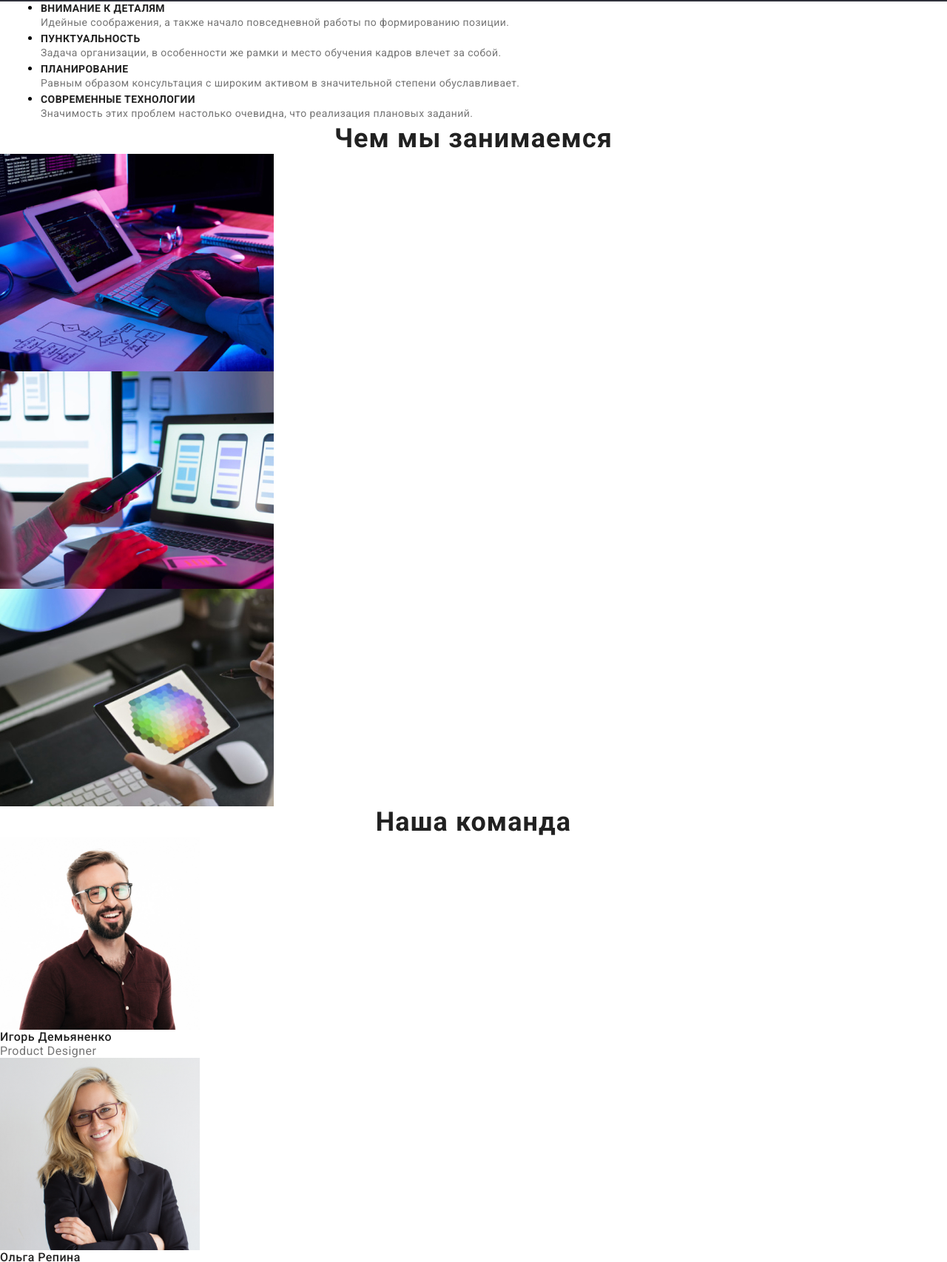
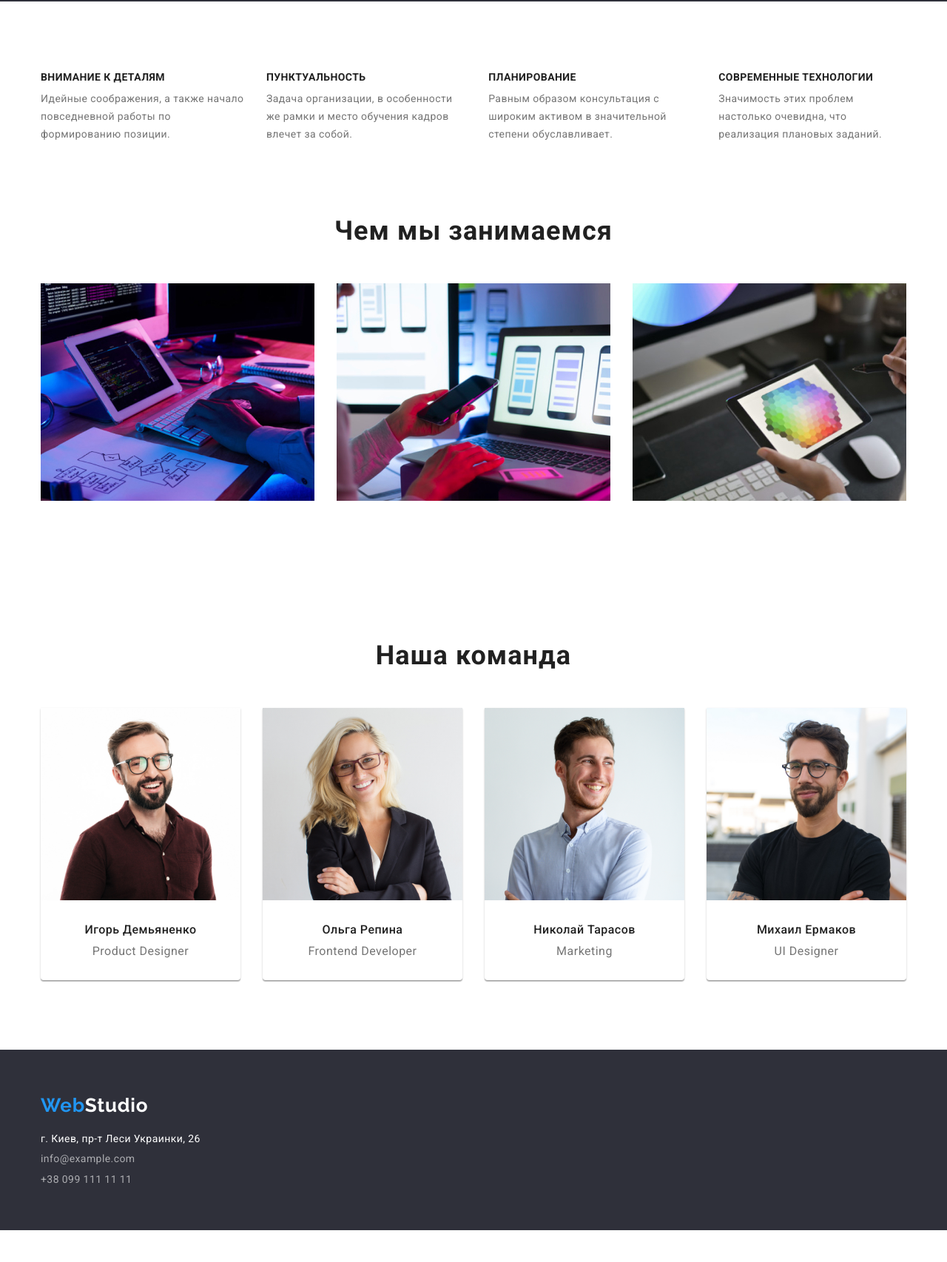
Before and after one commit to Julija100/goit-markup-hw-03, a plain HTML site: page index.html in a window 1280 px wide. Shown: the part 677-2383 px from the top of the page at 74% size. After the commit the page ends 2340 px from the top, so only its background shows below. Drawn offline with nearby package versions, Linux system fonts and the light colour scheme.

Commit message:
Add styles to studio page

```diff
--- a/css/style.css
+++ b/css/style.css
@@ -108,7 +108,7 @@ img {
   color: var(--title-text-color);
 }
 .navigation-list-link :hover,
-:focus {
+.navigation-list-link :focus {
   color: var(--accent-color);
 }
 .navigation-list-link.current {
@@ -123,7 +123,7 @@ img {
   color: var(--primary-text-color);
 }
 .header-contacts-link :hover,
-:focus {
+.header-contacts-link :focus {
   color: var(--accent-color);
 }
 /*=====HEADER END=====*/
@@ -171,11 +171,20 @@ img {
 }
 .button-secondary {
 }
-
 /*=====HERO END=====*/
 
-/*=====COMPONENTS=====*/
+/*=====ABOUT-US=====*/
+.about-us .container {
+  margin-top: 94px;
+}
 
+.about-us-theme {
+  display: flex;
+  justify-content: space-between;
+  gap: 30px;
+  width: 1170px;
+  height: 101px;
+}
 .about-us-h3 {
   font-weight: bold;
   font-size: 14px;
@@ -190,7 +199,63 @@ img {
   line-height: 1.714;
   letter-spacing: 0.03em;
   color: var(--primary-text-color);
+  margin-top: 10px;
 }
+/*=====ABOUT-US END=====*/
+
+/*=====WHAT WE DO=====*/
+
+.what-we-do-list {
+  display: flex;
+  justify-content: space-between;
+  margin-top: 50px;
+}
+/*=====WHAT WE DO END=====*/
+
+/*=====OUR TEAM =======*/
+.our-team {
+  margin-top: 188px;
+}
+.our-team-list {
+  display: flex;
+  justify-content: space-between;
+  margin-top: 50px;
+  margin-bottom: 94px;
+}
+.our-team-list-card {
+  display: flex;
+  flex-direction: column;
+  width: 270px;
+  height: 368px;
+  background: #ffffff;
+  box-shadow: 0px 1px 3px rgba(0, 0, 0, 0.12), 0px 1px 1px rgba(0, 0, 0, 0.14),
+    0px 2px 1px rgba(0, 0, 0, 0.2);
+  border-radius: 0px 0px 4px 4px;
+}
+
+.our-team-list-card > img {
+  width: 100%;
+  height: 260px;
+}
+.our-team-peoples-names {
+  font-weight: 500;
+  font-size: 16px;
+  line-height: 1.188;
+  letter-spacing: 0.03em;
+  color: var(--title-text-color);
+  margin: 30px auto 10px auto;
+}
+.our-team-peoples-profession {
+  font-weight: normal;
+  font-size: 16px;
+  line-height: 1.188;
+  letter-spacing: 0.03em;
+  color: var(--primary-text-color);
+  margin: 0 auto 0 auto;
+}
+/*=====OUR TEAM END ====*/
+
+/*=====COMPONENTS=====*/
 .section-title {
   font-weight: bold;
   font-size: 36px;
@@ -198,22 +263,9 @@ img {
   text-align: center;
   letter-spacing: 0.03em;
   color: var(--title-text-color);
+  margin-top: 94px;
 }
 
-.our-team-peoples-names {
-  font-weight: 500;
-  font-size: 16px;
-  line-height: 1.188;
-  letter-spacing: 0.03em;
-  color: var(--title-text-color);
-}
-.our-team-peoples-profession {
-  font-weight: normal;
-  font-size: 16px;
-  line-height: 1.188;
-  letter-spacing: 0.03em;
-  color: var(--primary-text-color);
-}
 .our-portfolio-works {
   font-weight: bold;
   font-size: 18px;
@@ -240,13 +292,21 @@ img {
   letter-spacing: 0.03em;
   color: var(--title-text-color);
 }
-.our-portfolio-navigation-button :hover,
-:focus {
-  color: #ffffff;
-}
+
 /*=====BUTTONS END=====*/
 
 /*=====FOOTER=====*/
+.footer .logotype {
+  color: #ffffff;
+  margin-top: 60px;
+}
+.footer .container {
+  display: flex;
+  flex-direction: column;
+}
+.footer {
+  background: #2f303a;
+}
 .footer-navigation-list > li > a {
   font-weight: normal;
   font-size: 14px;
@@ -257,4 +317,11 @@ img {
 .footer-navigation-list > li:first-of-type > a {
   color: #ffffff;
 }
+.footer-navigation-list {
+  margin-top: 20px;
+  margin-bottom: 60px;
+}
+.footer-navigation-list-item {
+  margin-top: 9px;
+}
 /*=====FOOTER END=====*/
--- a/index.html
+++ b/index.html
@@ -66,7 +66,7 @@
       <!--ABOUT US-->
       <section class="about-us">
         <div class="container">
-          <ul class="about-us-theme">
+          <ul class="about-us-theme list">
             <li class="about-us-list">
               <h3 class="about-us-h3">Внимание к деталям</h3>
               <p class="about-us-description">
@@ -99,112 +99,73 @@
         </div>
       </section>
       <!--WHAT WE DO-->
-      <section class="section">
+      <section class="what-we-do">
+       <div class="container">
         <h2 class="section-title">Чем мы занимаемся</h2>
-        <ul class="what-we-do-list">
+        <ul class="what-we-do-list list">
           <li class="what-we-do-list-img">
-            <img
-              src="./images/what-we-do/img1.jpg"
-              alt="Разработчик пишит на клавиатуре"
-              width="370"
-              height="294"
-            />
+            <img src="./images/what-we-do/img1.jpg" alt="Разработчик пишит на клавиатуре" width="370" height="294" />
           </li>
           <li class="what-we-do-list-img">
-            <img
-              src="./images/what-we-do/img2.jpg"
-              alt="Разработчик работает с телефоном"
-              width="370"
-              height="294"
-            />
+            <img src="./images/what-we-do/img2.jpg" alt="Разработчик работает с телефоном" width="370" height="294" />
           </li>
           <li class="what-we-do-list-img">
-            <img
-              src="./images/what-we-do/img3.jpg"
-              alt="Разработчик работате с планшетом"
-              width="370"
-              height="294"
-            />
+            <img src="./images/what-we-do/img3.jpg" alt="Разработчик работате с планшетом" width="370" height="294" />
           </li>
         </ul>
       </section>
+    </div>
       <!--OUR TEAM-->
-      <section class="section">
+      <section class="our-team">
+        <div class="container">
           <h2 class="section-title">Наша команда</h2>
-        <ul class="our-team-list">
-          <li class="our-team-list-img">
-            <img
-              src="./images/our-team/our-team1.jpg"
-              alt="Мужчина в очках улыбается"
-              width="270"
-              height="260"
-            />
+          <ul class="our-team-list list">
+            <li class="our-team-list-card">
+              <img src="./images/our-team/our-team1.jpg" alt="Мужчина в очках улыбается" width="270" height="260" />
               <h3 class="our-team-peoples-names">Игорь Демьяненко</h3>
               <p class="our-team-peoples-profession" lang="en">
                 Product Designer
               </p>
             </li>
-          <li class="our-team-list-img">
-            <img
-              src="./images/our-team/our-team2.jpg"
-              alt="Женщина в очках улыбается"
-              width="270"
-              height="260"
-            />
+            <li class="our-team-list-card">
+              <img src="./images/our-team/our-team2.jpg" alt="Женщина в очках улыбается" width="270" height="260" />
               <h3 class="our-team-peoples-names">Ольга Репина</h3>
               <p class="our-team-peoples-profession" lang="en">
                 Frontend Developer
               </p>
             </li>
-          <li class="our-team-list-img">
-            <img
-              src="./images/our-team/our-team3.jpg"
-              alt="Мужчина улыбается"
-              width="270"
-              height="260"
-            />
+            <li class="our-team-list-card">
+              <img src="./images/our-team/our-team3.jpg" alt="Мужчина улыбается" width="270" height="260" />
               <h3 class="our-team-peoples-names">Николай Тарасов</h3>
               <p class="our-team-peoples-profession" lang="en">Marketing</p>
             </li>
-          <li class="our-team-list-img">
-            <img
-              src="./images/our-team/our-team4.jpg"
-              alt="Мужчина в очках подмигивает"
-              width="270"
-              height="260"
-            />
+            <li class="our-team-list-card">
+              <img src="./images/our-team/our-team4.jpg" alt="Мужчина в очках подмигивает" width="270" height="260" />
               <h3 class="our-team-peoples-names">Михаил Ермаков</h3>
               <p class="our-team-peoples-profession" lang="en">UI Designer</p>
             </li>
           </ul>
+        </div>
       </section>
     </main>
     <footer class="footer">
-      <a class="logotype" href="./index.html" lang="en"
-        ><span class="logotype-part">Web</span>Studio</a
-      >
+     <div class="container">
+        <a class="logotype link" href="./index.html" lang="en"><span class="logotype-part">Web</span>Studio</a>
         <address class="address">
-        <ul class="footer-navigation-list">
+          <ul class="footer-navigation-list list">
             <li class="footer-navigation-list-item">
-            <a
-              class="footer-navigation-link"
-              href="https://goo.gl/maps/6is4ioUTec87gt4i7"
-              target="_blank"
-              >г. Киев, пр-т Леси Украинки, 26</a
-            >
+              <a class="footer-navigation-link link" href="https://goo.gl/maps/6is4ioUTec87gt4i7" target="_blank">г. Киев, пр-т
+                Леси Украинки, 26</a>
             </li>
             <li class="footer-navigation-list-item">
-            <a class="footer-navigation-link" href="mailto:info@example.com"
-              >info@example.com</a
-            >
+              <a class="footer-navigation-link link" href="mailto:info@example.com">info@example.com</a>
             </li>
             <li class="footer-navigation-list-item">
-            <a class="footer-navigation-link" href="tel:+380991111111"
-              >+38 099 111 11 11</a
-            >
+              <a class="footer-navigation-link link" href="tel:+380991111111">+38 099 111 11 11</a>
             </li>
           </ul>
         </address>
+     </div>
     </footer>
   </body>
 </html>
```
Lines whose indentation alone changed are shown as unchanged.
